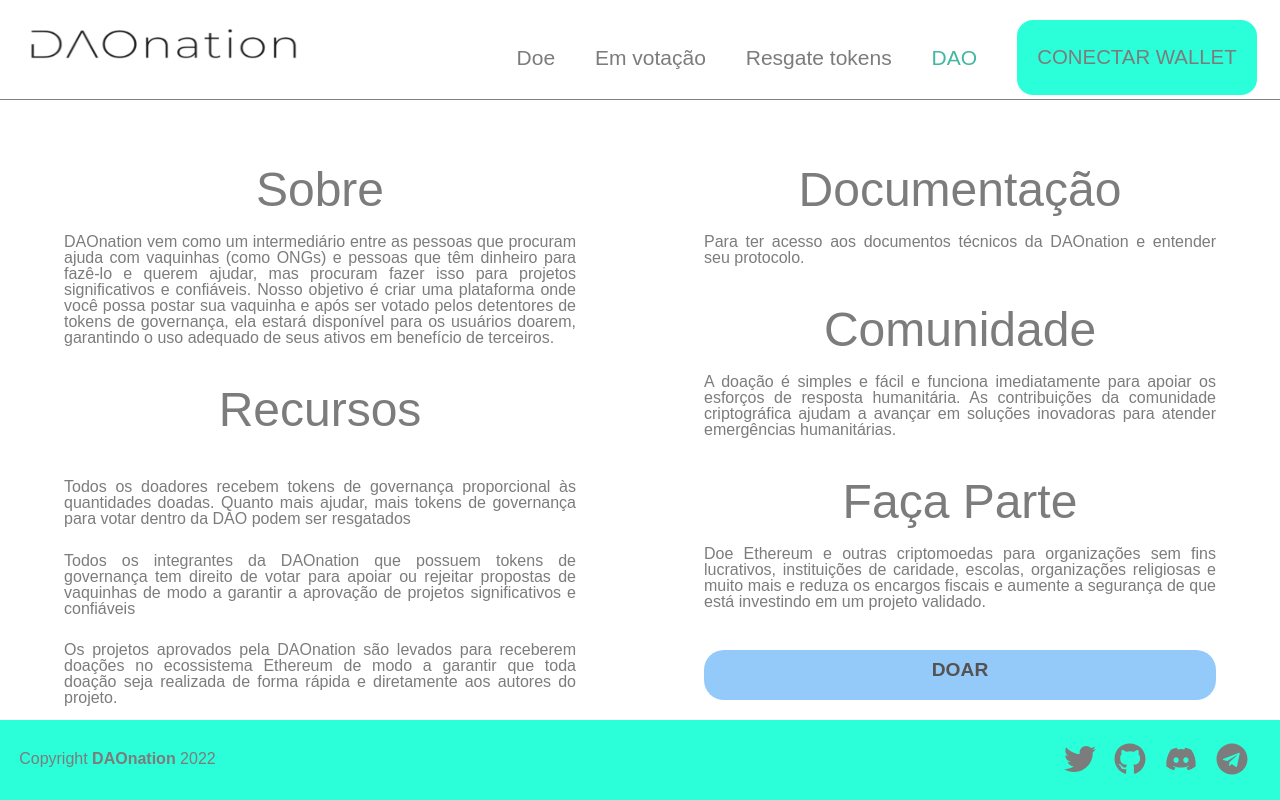
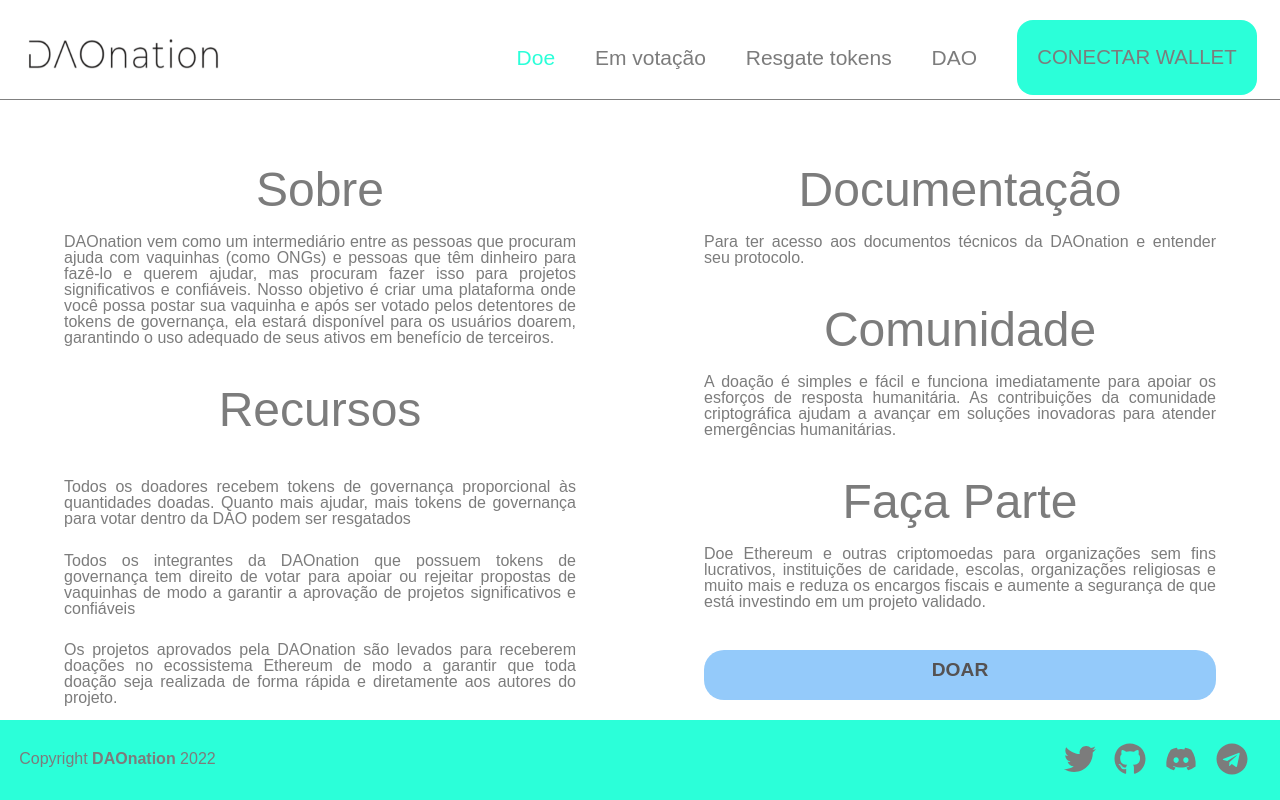
Before and after one commit to daonation/daonation-front, a React (Create React App) app: page /dao in a window 1280 px wide. Built offline with nearby package versions, Linux system fonts and the light colour scheme; a web font is replaced by a local one.

Commit message:
eigth update

```diff
--- a/src/components/About.tsx
+++ b/src/components/About.tsx
@@ -66,12 +66,10 @@ const HomeStyle = styled.div`
     display: flex;
     flex-direction: column;
     color: #7C7C7C;
-
 `;
 const BodyStyle = styled.div`
     display: flex;
     flex-direction: row;
-
 `;
 
 const BlockStyle1 = styled.div`
@@ -95,7 +93,6 @@ const BlockStyle1 = styled.div`
         padding-top: 25px;
         padding-bottom: 25px;
     }
-
     `;
     const BlockStyle2 = styled.div`
     display: flex;
@@ -108,7 +105,6 @@ const BlockStyle1 = styled.div`
     h1{
         font-weight:600;
     }
-
     `;
     const ButtonStyle1 = styled.div`
     display: flex;
@@ -127,5 +123,4 @@ const BlockStyle1 = styled.div`
     :hover{
         cursor: pointer;
     }
-
     `;
--- a/src/components/BarHorizontal.tsx
+++ b/src/components/BarHorizontal.tsx
@@ -23,14 +23,14 @@ const Container = styled.div`
     flex-direction: row;
     align-items: center;
     p{
-        color: #2AFFD9;
+        color: #7C7C7C;
     }
 `;
 
 const BarStyle = styled.div<Bar>`
     height: 25px;
     width: ${props => props.type === "voting" ? '80%' : '43%'};
-    background: ${props => props.type === "voting" ? '#FF6B6B' : "#FFFFFF"};
+    background: ${props => props.type === "voting" ? "#FF6B6B;" : "#FFFFFF"};
     border: 1px solid #7C7C7C;
     border-radius: 10px;
     margin-right: 20px;
@@ -47,6 +47,9 @@ const BarSmall = styled.div<Bar>`
     border-top: 0;
     border-bottom: 0;
     border-radius: 10px;
+    border: 1px solid #7C7C7C;
+    margin-top: ${props => props.type === "voting" ? "-1px;" : ""};
+    margin-left:-1px;
     height: 25px;
     background: #2AFFD9;
     z-index: 1;
--- a/src/components/Card.tsx
+++ b/src/components/Card.tsx
@@ -94,12 +94,13 @@ const CardStyle = styled.div`
     width: 45%;
     height: 250px;
     border: 1px solid #7C7C7C;
-    border-radius: 10px;
+    border-radius: 20px;
     margin-bottom: 10px;
     display: flex;
     flex-direction: column;
     justify-content: space-between;
     padding: 8px;
+    box-shadow: 6px 6px #7C7C7C;
 `;
 
 const DataStyle = styled.div`
@@ -117,4 +118,5 @@ const ImgStyle = styled.img`
     aspect-ratio: 1;
     border: 1px solid #7C7C7C;
     border-radius: 9px;
+    margin-left:2px;
 `;
--- a/src/components/Footer.tsx
+++ b/src/components/Footer.tsx
@@ -48,5 +48,4 @@ const FooterStyle = styled.div`
         justify-content: space-between;
         align-items: center;
     }
-
 `;
--- a/src/components/Header.tsx
+++ b/src/components/Header.tsx
@@ -1,29 +1,20 @@
 import React from "react";
 import styled from "styled-components";
 import ButtonConnect from "./ButtonConnect";
-import {useNavigate, useLocation} from "react-router-dom";
+import {useNavigate} from "react-router-dom";
 
 export default function Header(){
 
     const history = useNavigate();
-    const location = useLocation();
-
-    function getNameLocation(nameLink:string):boolean{
-        if(location.pathname == nameLink){
-            return true;
-        }
-        return false;
-    }
-
     return(
 
         <HeaderStyle>
             <LogoImg src={"/static/logoHome.png"} alt=""/>
             <ButtonList >
-                <TitleStyle onClick={() => history("/")}  location={getNameLocation("/")} >Doe</TitleStyle>
-                <TitleStyle onClick={() => history("/vote")} location={getNameLocation("/vote")}>Em votação</TitleStyle>
-                <TitleStyle onClick={() => history("/redeem")} location={getNameLocation("/redeem")}>Resgate tokens</TitleStyle>
-                <TitleStyle onClick={() => history("/dao")} location={getNameLocation("/dao")}>DAO</TitleStyle>
+                <h1 onClick={() => history("/")} >Doe</h1>
+                <h2 onClick={() => history("/vote")}>Em votação</h2>
+                <h2 onClick={() => history("/redeem")}>Resgate tokens</h2>
+                <h2 onClick={() => history("/dao")}>DAO</h2>
                 <ButtonConnect height={75} width={240}/>
 
             </ButtonList>
@@ -50,8 +41,9 @@ const HeaderStyle = styled.div`
 `;
 
 const LogoImg = styled.img`
-    width: 280px;
+    width: 200px;
     height: 62px;
+    margin-top: 20px;
 `;
 
 const ButtonList = styled.div`
@@ -60,20 +52,14 @@ const ButtonList = styled.div`
     align-items: center;
     justify-content: space-between;
     width: 60%;
-    h1{
+    h1,h2{
         font-size: 21px;
         :hover{
             text-decoration: underline;
             cursor: pointer;
         }
     }
+    h1{
+        color: #2BFFD9;
+    }
 `;
-
-const TitleStyle = styled.h1<{location: boolean}>`
-    font-size: 21px;
-    :hover{
-        text-decoration: underline;
-        cursor: pointer;
-    }
-    ${props => props.location==true ? 'color: #43B6A1;' : ""}
-`;
--- a/src/components/Home.tsx
+++ b/src/components/Home.tsx
@@ -18,9 +18,11 @@ export default function Home(){
             <HomeContent>
                 <h1>Lista de Vaquinhas</h1>
                 <CardsListStyle>
-                    <CardStyle onClick={() => history("/description")}><Card typeCard="home" title="Ajude a EthSP" price={1000} description="Lorem Ipsum is simply dummy text of the printing and typesetting industry. Lorem Ipsum has been the industry's standard dummy text ever since the 1500s, when an unknown printer took a galley of type and scrambled it to make a type specimen book. It has survived not only five centuries, but also the"/></CardStyle>
-                    <Card typeCard="home" title="Ajude a EthSP" price={1000} description="Lorem Ipsum is simply dummy text of the printing and typesetting industry. Lorem Ipsum has been the industry's standard dummy text ever since the 1500s, when an unknown printer took a galley of type and scrambled it to make a type specimen book. It has survived not only five centuries, but also the"/>
-                    <Card typeCard="home" title="Ajude a EthSP" price={1000} description="Lorem Ipsum is simply dummy text of the printing and typesetting industry. Lorem Ipsum has been the industry's standard dummy text ever since the 1500s, when an unknown printer took a galley of type and scrambled it to make a type specimen book. It has survived not only five centuries, but also the"/>
+                    <CardStyle onClick={() => history("/description")}>
+                        <Card typeCard="home" title="Cruz Vermelha" price={1000} description="Atenuar o sofrimento humano sem distinção de raça, religião, condição social, gênero e opinião política."/>
+                    </CardStyle>
+                    <Card typeCard="home" title="Ajude a EthSP" price={1000} description="Invista no melhor evento do Brasil e ajude a crescer a comunidade web3 na América Latina."/>
+                    <Card typeCard="home" title="Bia com a Seleção" price={1000} description="Ajude Bia Maximo, convocada para a seleção brasileira feminina de Polo Aquático SUB 16 na Colômbia."/>
                 </CardsListStyle>
             </HomeContent>
             <Footer/>
@@ -47,6 +49,8 @@ const HomeContent = styled.div`
     overflow-y: scroll;
     h1{
         font-size: 40px;
+        padding-top: 2%;
+        padding-bottom: 2%;
     }
 `;
 
@@ -60,8 +64,9 @@ const CardsListStyle = styled.div`
 `;
 const CardStyle = styled.div`
 display: flex;
-flex-direction: row;
+    flex-wrap: wrap;
     :hover{
         cursor: pointer;
     }
+
 `;
--- a/src/components/Rescue.tsx
+++ b/src/components/Rescue.tsx
@@ -145,7 +145,7 @@ const BlockStyle1 = styled.div`
     height: 50px;
     padding-top: 5%;
     margin-top: 20px;
-    margin-left: 35%;
+    margin-left: 30%;
     border-radius: 20px;
     padding-bottom: 30px;
     text-align: center;
@@ -165,7 +165,7 @@ const BlockStyle1 = styled.div`
     height: 50px;
     padding-top: 5%;
     margin-top: 20px;
-    margin-left: 35%;
+    margin-left: 30%;
     border-radius: 20px;
     padding-bottom: 30px;
     text-align: center;
--- a/src/components/Vote.tsx
+++ b/src/components/Vote.tsx
@@ -14,9 +14,9 @@ export default function Vote(){
             <HomeContent>
                 <h1>Lista de Vaquinhas</h1>
                 <CardsListStyle>
-                    <CardStyle onClick={() => history("/descriptionvote")}><Card typeCard="voting" title="Ajude a EthSP"  initialDate={'09/09/2022'} finalDate={'17/09/2022'} price={1000} description="Lorem Ipsum is simply dummy text of the printing and typesetting industry. Lorem Ipsum has been the industry's standard dummy text ever since the 1500s, when an unknown printer took a galley of type and scrambled it to make a type specimen book. It has survived not only five centuries, but also the"/></CardStyle>
-                    <Card typeCard="voting" title="Ajude a EthSP" price={1000} description="Lorem Ipsum is simply dummy text of the printing and typesetting industry. Lorem Ipsum has been the industry's standard dummy text ever since the 1500s, when an unknown printer took a galley of type and scrambled it to make a type specimen book. It has survived not only five centuries, but also the"/>
-                    <Card typeCard="voting" title="Ajude a EthSP" price={1000} description="Lorem Ipsum is simply dummy text of the printing and typesetting industry. Lorem Ipsum has been the industry's standard dummy text ever since the 1500s, when an unknown printer took a galley of type and scrambled it to make a type specimen book. It has survived not only five centuries, but also the"/>
+                    <CardStyle onClick={() => history("/descriptionvote")}><Card typeCard="voting" title="Ajude a EthSP"  initialDate={'09/09/2022'} finalDate={'17/09/2022'} price={1000} description="Lorem Ipsum is simply dummy text of the printing and typesetting industry. Lorem Ipsum has been the industry's standard dummy text ever since the 1500s"/></CardStyle>
+                    <Card typeCard="voting" title="Ajude a EthSP" price={1000} description="Lorem Ipsum is simply dummy text of the printing and typesetting industry. Lorem Ipsum has been the industry's standard dummy text ever since the 1500s"/>
+                    <Card typeCard="voting" title="Ajude a EthSP" price={1000} description="Lorem Ipsum is simply dummy text of the printing and typesetting industry. Lorem Ipsum has been the industry's standard dummy text ever since the 1500s"/>
                 </CardsListStyle>
             </HomeContent>
             <Footer/>
@@ -43,6 +43,8 @@ const HomeContent = styled.div`
     overflow-y: scroll;
     h1{
         font-size: 40px;
+        padding-top: 2%;
+        padding-bottom: 2%;
     }
 `;
 
```
